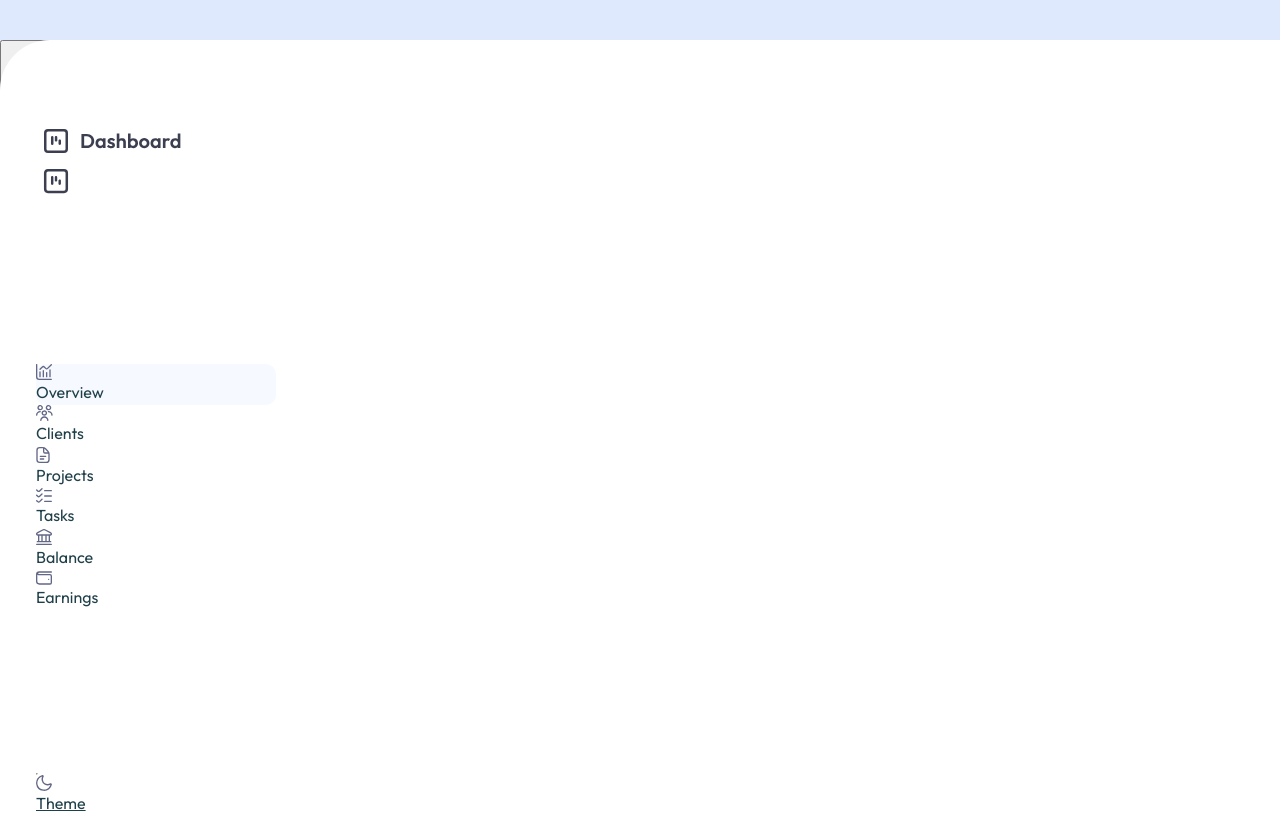
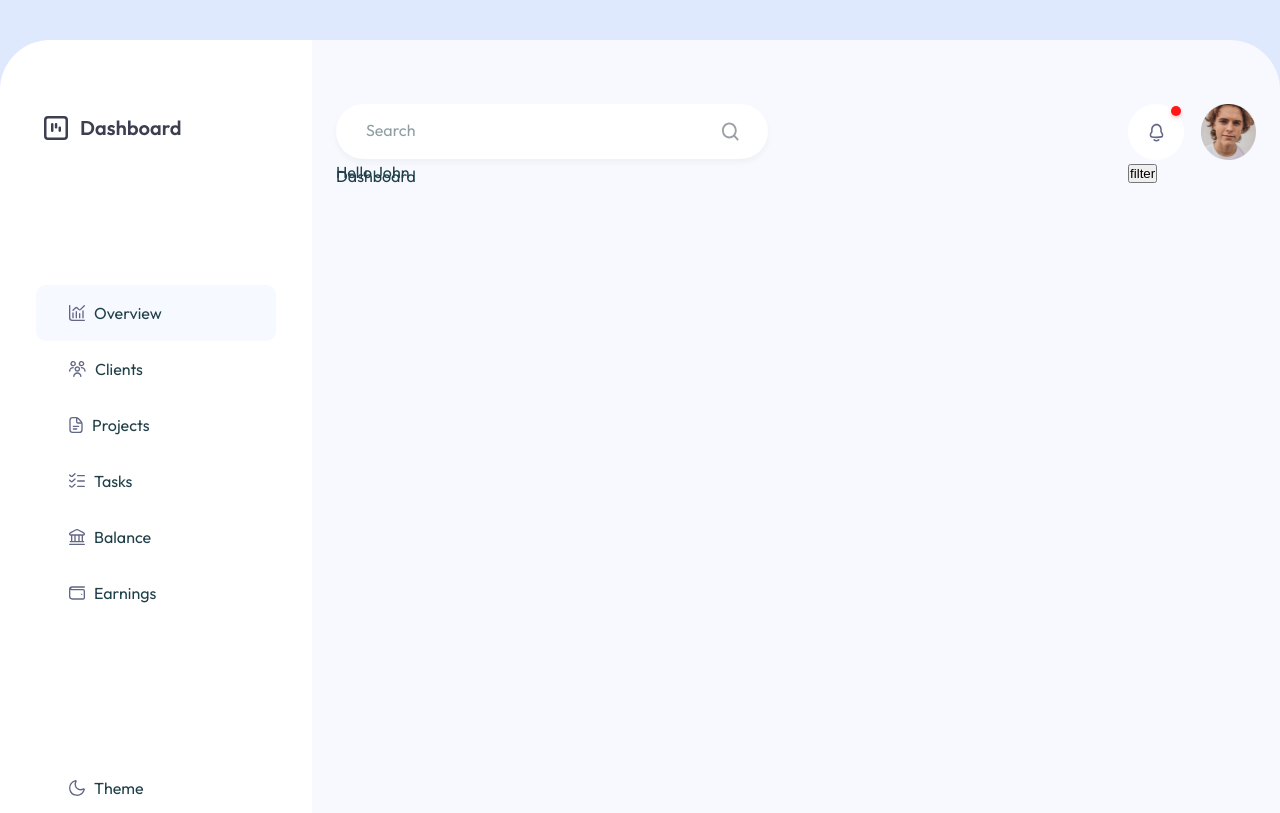
Before and after one commit to rizkallahsalloum/react-dashboard, a Next.js app: page / in a window 1280 px wide. Shown: the top 813 px of the page. Built offline with nearby package versions, Linux system fonts and the light colour scheme.

Commit message:
fixed navbar on click

```diff
--- a/components/Sidebar.js
+++ b/components/Sidebar.js
@@ -16,8 +16,9 @@ import navbarIcon from '../assets/navbar-icon.svg';
 import styles from '../styles/sidebar.module.scss';
 
 export default function Sidebar() {
-  const [navbar, setNavbar] = useState(false);
+  const [navbar, setNavbar] = useState(true);
   const router = useRouter();
+
   //to fix class issues = transform multiple arguments to a string
   const cx = (...classNames) => classNames.join(' ');
   return (
@@ -29,7 +30,11 @@ export default function Sidebar() {
         <Image src={navbarIcon} alt="navbar icon" />
       </button>
       <aside className={cx(navbar ? styles.sidebar : styles.sidebar__active)}>
-        <Link href="/" className={styles.logo}>
+        <Link
+          href="/"
+          className={styles.logo}
+          onClick={() => setNavbar(!navbar)}
+        >
           <Image
             src={logo}
             alt="Dashboard Logo"
@@ -52,6 +57,7 @@ export default function Sidebar() {
               router.pathname === '/' ? 'active' : ''
             )}
             href="/"
+            onClick={() => setNavbar(!navbar)}
           >
             <figure>
               <Image src={OverviewIcon} alt="Overview icon" />
@@ -64,6 +70,7 @@ export default function Sidebar() {
               router.pathname === '/clients' ? 'active' : ''
             )}
             href="/clients"
+            onClick={() => setNavbar(!navbar)}
           >
             <figure>
               <Image src={ClientsIcon} alt="Clients icon" />
@@ -76,6 +83,7 @@ export default function Sidebar() {
               router.pathname === '/projects' ? 'active' : ''
             )}
             href="/projects"
+            onClick={() => setNavbar(!navbar)}
           >
             <figure>
               <Image src={ProjectsIcon} alt="Projects icon" />
@@ -88,6 +96,7 @@ export default function Sidebar() {
               router.pathname === '/tasks' ? 'active' : ''
             )}
             href="/tasks"
+            onClick={() => setNavbar(!navbar)}
           >
             <figure>
               <Image src={TasksIcon} alt="Tasks icon" />
@@ -100,6 +109,7 @@ export default function Sidebar() {
               router.pathname === '/balance' ? 'active' : ''
             )}
             href="/balance"
+            onClick={() => setNavbar(!navbar)}
           >
             <figure>
               <Image src={BalanceIcon} alt="Balance icon" />
@@ -112,6 +122,7 @@ export default function Sidebar() {
               router.pathname === '/earnings' ? 'active' : ''
             )}
             href="/earnings"
+            onClick={() => setNavbar(!navbar)}
           >
             <figure>
               <Image src={EarningsIcon} alt="Earnings icon" />
--- a/styles/dashboard.module.scss
+++ b/styles/dashboard.module.scss
@@ -41,10 +41,10 @@
     }
   }
   &__user_info {
-    // margin-right: 2rem;
     @include respond(mobile) {
       order: 0;
       justify-content: flex-end;
+      margin-right: 8rem;
     }
     display: flex;
     gap: 1.6rem;
@@ -74,14 +74,4 @@
       }
     }
   }
-  // .header__menu_btn {
-  //   visibility: hidden;
-  //   @include respond(mobile) {
-  //     visibility: visible;
-  //     margin-right: auto;
-  //     border: none;
-  //     cursor: pointer;
-  //     background: transparent;
-  //   }
-  // }
 }
--- a/styles/sidebar.module.scss
+++ b/styles/sidebar.module.scss
@@ -24,6 +24,21 @@
     left: -150em;
     transition: all 1s ease;
     z-index: 100;
+  }
+  &__active {
+    height: 900px;
+    grid-area: sidebar;
+    display: flex;
+    flex-direction: column;
+    justify-content: space-around;
+    background-color: var(--white);
+    border-radius: 50px 0px 0px 50px;
+    padding: 0 0 0 3.6rem;
+    transition: all 0.5s ease;
+    position: absolute;
+    left: 0;
+    z-index: 100;
+    width: 100%;
   }
   .nav__active {
     position: absolute;
@@ -102,27 +117,21 @@
   }
 }
 .sidebar__menu_btn {
-  // visibility: hidden;
+  visibility: hidden;
   @include respond(mobile) {
+    width: 56px;
+    height: 56px;
     position: absolute;
+    display: flex;
+    align-items: center;
+    justify-content: center;
     visibility: visible;
-    margin-right: auto;
+    right: 3rem;
+    top: 10.5rem;
     border: none;
     cursor: pointer;
-    background: transparent;
+    background: var(--text--darker);
+    border-radius: 50%;
     z-index: 200;
   }
 }
-.sidebar__active {
-  position: absolute;
-  z-index: 100;
-  width: 100%;
-  height: 900px;
-  grid-area: sidebar;
-  display: flex;
-  flex-direction: column;
-  justify-content: space-around;
-  background-color: var(--white);
-  border-radius: 50px 0px 0px 50px;
-  padding: 0 0 0 3.6rem;
-}
```
Also changed, not shown: 1 other file (tests, documents, lock files or other folders).
